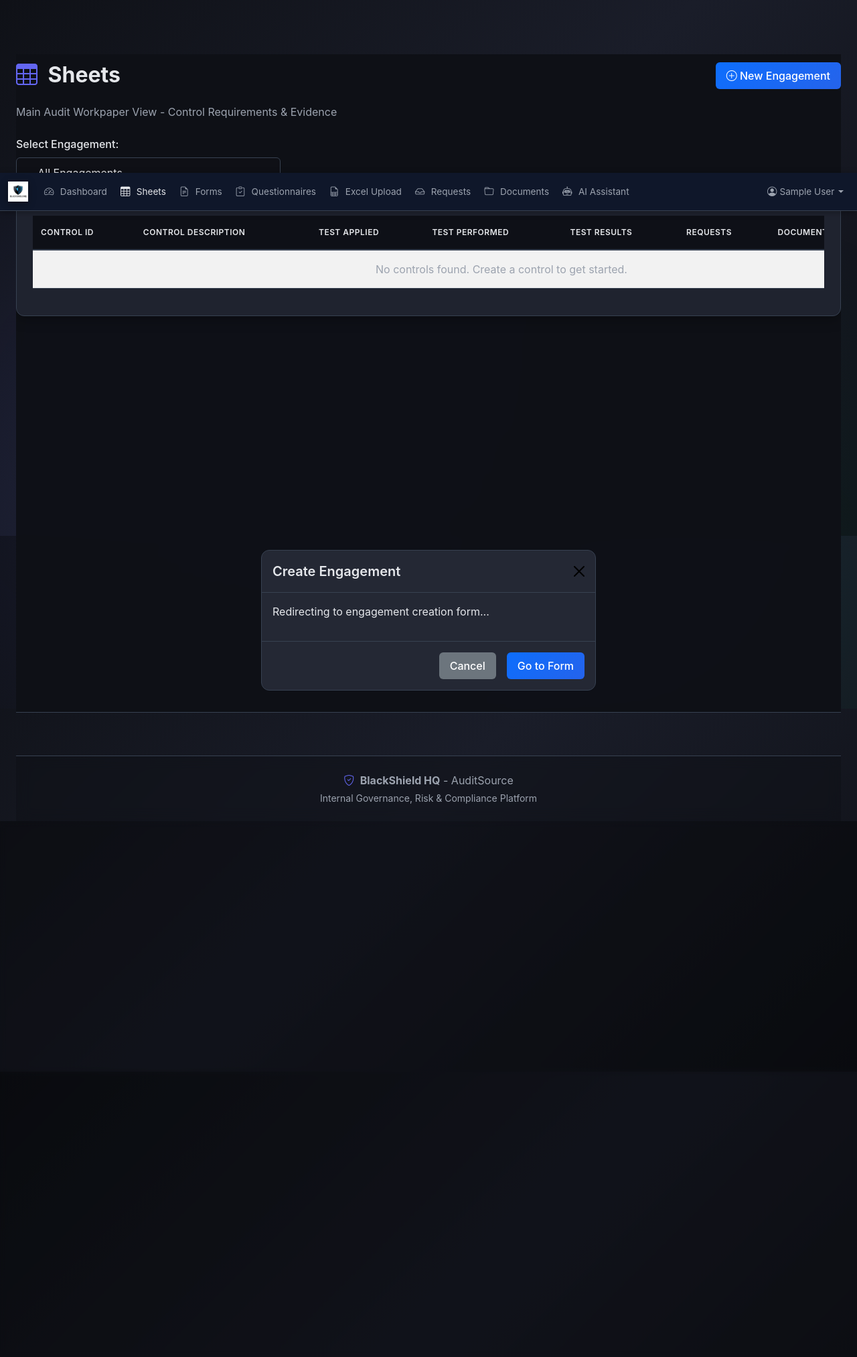
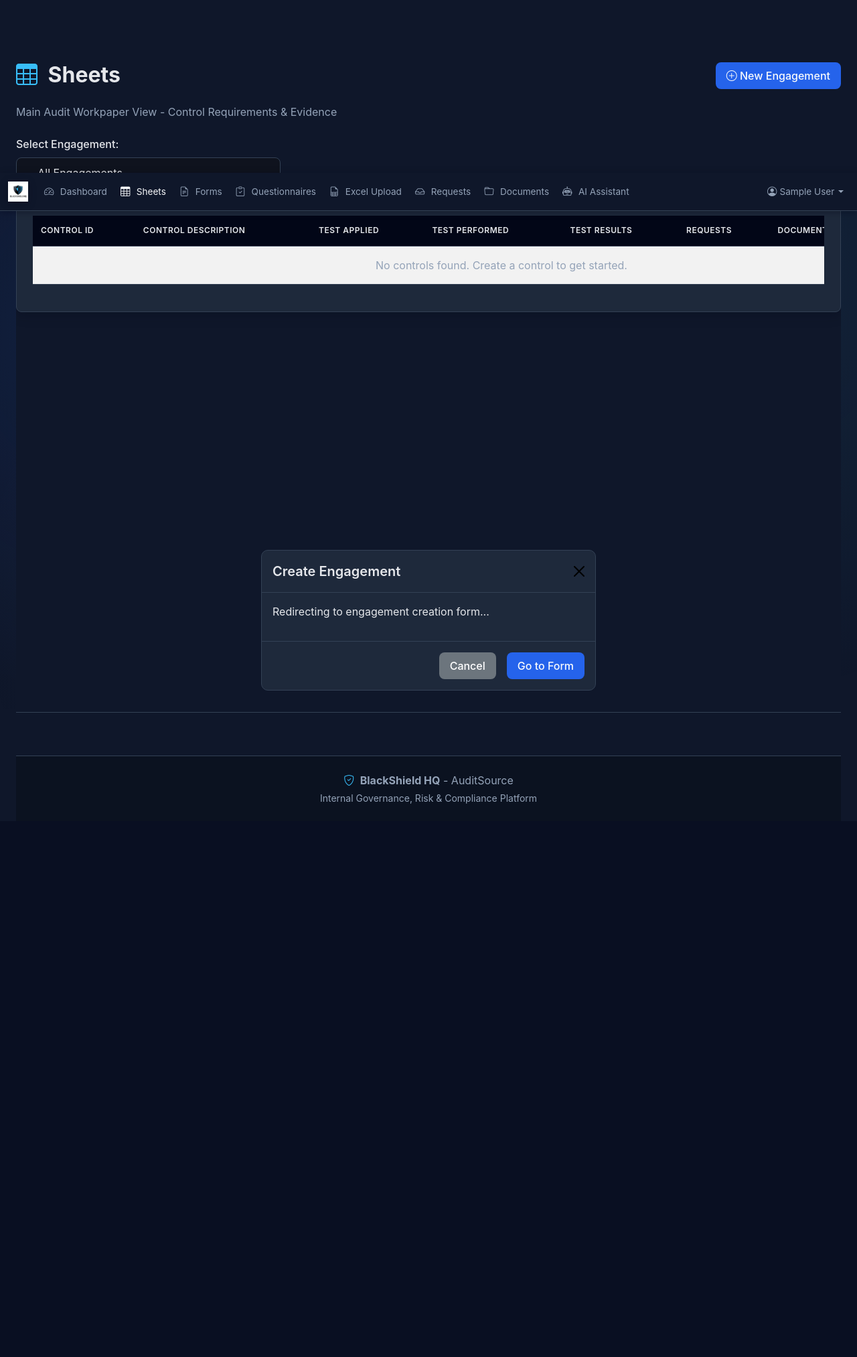
Before and after one commit to Shivubankar/test, a Django app: page /sheets/ in a window 1280 px wide, after a click on "New Engagement". Shown: the whole page at 67% size. Run offline with Django 5.2, Linux system fonts and the light colour scheme; the visitor is signed in with stand-in values (Sample User, id 1); data that the repository does not hold is empty.

Commit message:
background changes

```diff
--- a/audit/static/audit/css/style.css
+++ b/audit/static/audit/css/style.css
@@ -1,24 +1,24 @@
 /* BlackShield AuditSource - Dark Professional Theme */
 
 :root {
-    --bs-primary: #0d6efd;
-    --bs-dark: #1a1d29;
-    --bs-darker: #0f1117;
-    --bs-dark-light: #252936;
-    --bs-accent: #6366f1;
-    --bs-accent-light: #818cf8;
-    --bs-success: #10b981;
+    --bs-primary: #2563eb;
+    --bs-dark: #1e293b;
+    --bs-darker: #0f172a;
+    --bs-dark-light: #1e293b;
+    --bs-accent: #38bdf8;
+    --bs-accent-light: #7dd3fc;
+    --bs-success: #22c55e;
     --bs-warning: #f59e0b;
     --bs-danger: #ef4444;
     --bs-text: #e5e7eb;
-    --bs-text-muted: #9ca3af;
-    --bs-border: #374151;
+    --bs-text-muted: #94a3b8;
+    --bs-border: #334155;
     --navbar-height: 64px;
     --sheets-header-height: 240px;
 }
 
 body {
-    background: linear-gradient(135deg, #0f1117 0%, #1a1d29 50%, #0f1117 100%);
+    background: #0f172a;
     background-attachment: fixed;
     color: var(--bs-text);
     font-family: -apple-system, BlinkMacSystemFont, 'Segoe UI', Roboto, 'Helvetica Neue', Arial, sans-serif;
@@ -34,9 +34,9 @@ body::before {
     width: 100%;
     height: 100%;
     background-image:
-        radial-gradient(circle at 20% 50%, rgba(99, 102, 241, 0.1) 0%, transparent 50%),
-        radial-gradient(circle at 80% 80%, rgba(16, 185, 129, 0.08) 0%, transparent 50%),
-        radial-gradient(circle at 40% 20%, rgba(139, 92, 246, 0.05) 0%, transparent 50%);
+        radial-gradient(circle at 15% 30%, rgba(37, 99, 235, 0.12) 0%, transparent 45%),
+        radial-gradient(circle at 85% 20%, rgba(56, 189, 248, 0.08) 0%, transparent 50%),
+        radial-gradient(circle at 40% 80%, rgba(148, 163, 184, 0.06) 0%, transparent 55%);
     background-size: 100% 100%;
     pointer-events: none;
     z-index: 0;
@@ -85,7 +85,7 @@ body > * {
 .navbar-dark {
     background: #0f172a !important;
     border-bottom: 1px solid var(--bs-border);
-    box-shadow: 0 2px 10px rgba(0, 0, 0, 0.3);
+    box-shadow: 0 2px 10px rgba(2, 6, 23, 0.35);
 }
 
 .navbar {
@@ -103,7 +103,7 @@ body > * {
     height: 30px;
     width: auto;
     display: block;
-    filter: drop-shadow(0 2px 6px rgba(0, 0, 0, 0.35));
+    filter: drop-shadow(0 2px 6px rgba(2, 6, 23, 0.4));
 }
 
 .navbar-text {
@@ -120,7 +120,7 @@ body > * {
 .navbar .nav-link:hover,
 .navbar .nav-link:focus,
 .navbar .nav-link.active {
-    color: var(--bs-text) !important;
+    color: #f8fafc !important;
 }
 
 .navbar .nav-link i {
@@ -137,9 +137,9 @@ body > * {
 }
 
 .navbar .dropdown-menu {
-    background: #111827;
+    background: #0b1220;
     border: 1px solid var(--bs-border);
-    box-shadow: 0 8px 24px rgba(0, 0, 0, 0.35);
+    box-shadow: 0 8px 24px rgba(2, 6, 23, 0.45);
 }
 
 .navbar .dropdown-item {
@@ -150,7 +150,7 @@ body > * {
 
 .navbar .dropdown-item:hover,
 .navbar .dropdown-item:focus {
-    background: rgba(255, 255, 255, 0.06);
+    background: rgba(37, 99, 235, 0.12);
     color: var(--bs-text);
 }
 
@@ -160,16 +160,15 @@ body > * {
 
 /* Cards */
 .card {
-    background: rgba(37, 41, 54, 0.8);
-    backdrop-filter: blur(10px);
+    background: #1e293b;
     border: 1px solid var(--bs-border);
-    border-radius: 12px;
-    box-shadow: 0 4px 20px rgba(0, 0, 0, 0.3);
+    border-radius: 8px;
+    box-shadow: 0 4px 18px rgba(2, 6, 23, 0.25);
     color: var(--bs-text);
 }
 
 .card-header {
-    background: rgba(15, 17, 23, 0.6);
+    background: #0f172a;
     border-bottom: 1px solid var(--bs-border);
     color: var(--bs-text);
     font-weight: 600;
@@ -186,14 +185,14 @@ body > * {
 }
 
 .table thead th {
-    background: rgba(15, 17, 23, 0.8) !important;
+    background: #020617 !important;
     color: var(--bs-text) !important;
-    border-bottom: 2px solid var(--bs-border);
+    border-bottom: 1px solid var(--bs-border);
     font-weight: 600;
     text-transform: uppercase;
     font-size: 0.75rem;
     letter-spacing: 0.5px;
-    padding: 1rem 0.75rem;
+    padding: 0.85rem 0.75rem;
 }
 
 .table tbody td {
@@ -203,18 +202,18 @@ body > * {
 }
 
 .table-hover tbody tr:hover {
-    background: rgba(99, 102, 241, 0.1);
+    background: rgba(37, 99, 235, 0.12);
     transition: background 0.2s;
 }
 
 .table-striped tbody tr:nth-of-type(odd) {
-    background: rgba(255, 255, 255, 0.02);
+    background: rgba(15, 23, 42, 0.4);
 }
 
 /* Locked rows */
 .locked-row {
-    background: rgba(59, 130, 246, 0.1) !important;
-    opacity: 0.9;
+    background: rgba(37, 99, 235, 0.12) !important;
+    opacity: 0.95;
     border-left: 3px solid var(--bs-primary);
 }
 
@@ -230,32 +229,32 @@ body > * {
 }
 
 .status-Open {
-    background: rgba(245, 158, 11, 0.2);
-    color: #fbbf24;
-    border: 1px solid rgba(245, 158, 11, 0.3);
+    background: rgba(245, 158, 11, 0.15);
+    color: #fde68a;
+    border: 1px solid rgba(245, 158, 11, 0.35);
 }
 
 .status-In-Review {
-    background: rgba(59, 130, 246, 0.2);
-    color: #60a5fa;
-    border: 1px solid rgba(59, 130, 246, 0.3);
+    background: rgba(37, 99, 235, 0.15);
+    color: #bfdbfe;
+    border: 1px solid rgba(37, 99, 235, 0.35);
 }
 
 .status-Accepted {
-    background: rgba(16, 185, 129, 0.2);
-    color: #34d399;
-    border: 1px solid rgba(16, 185, 129, 0.3);
+    background: rgba(34, 197, 94, 0.15);
+    color: #bbf7d0;
+    border: 1px solid rgba(34, 197, 94, 0.35);
 }
 
 .status-Returned {
-    background: rgba(239, 68, 68, 0.2);
-    color: #f87171;
-    border: 1px solid rgba(239, 68, 68, 0.3);
+    background: rgba(239, 68, 68, 0.15);
+    color: #fecaca;
+    border: 1px solid rgba(239, 68, 68, 0.35);
 }
 
 /* Buttons */
 .btn {
-    border-radius: 6px;
+    border-radius: 8px;
     font-weight: 500;
     padding: 0.5rem 1rem;
     transition: all 0.2s;
@@ -263,41 +262,38 @@ body > * {
 }
 
 .btn-primary {
-    background: linear-gradient(135deg, var(--bs-primary) 0%, #2563eb 100%);
-    color: white;
+    background: #2563eb;
+    color: #f8fafc;
 }
 
 .btn-primary:hover {
-    background: linear-gradient(135deg, #2563eb 0%, #1d4ed8 100%);
-    transform: translateY(-1px);
-    box-shadow: 0 4px 12px rgba(13, 110, 253, 0.4);
+    background: #1d4ed8;
+    box-shadow: 0 4px 12px rgba(37, 99, 235, 0.35);
 }
 
 .btn-success {
-    background: linear-gradient(135deg, var(--bs-success) 0%, #059669 100%);
-    color: white;
+    background: #22c55e;
+    color: #0f172a;
 }
 
 .btn-success:hover {
-    background: linear-gradient(135deg, #059669 0%, #047857 100%);
-    transform: translateY(-1px);
-    box-shadow: 0 4px 12px rgba(16, 185, 129, 0.4);
+    background: #16a34a;
+    box-shadow: 0 4px 12px rgba(34, 197, 94, 0.35);
 }
 
 .btn-danger {
-    background: linear-gradient(135deg, var(--bs-danger) 0%, #dc2626 100%);
-    color: white;
+    background: #ef4444;
+    color: #f8fafc;
 }
 
 .btn-danger:hover {
-    background: linear-gradient(135deg, #dc2626 0%, #b91c1c 100%);
-    transform: translateY(-1px);
-    box-shadow: 0 4px 12px rgba(239, 68, 68, 0.4);
+    background: #dc2626;
+    box-shadow: 0 4px 12px rgba(239, 68, 68, 0.35);
 }
 
 .btn-warning {
-    background: linear-gradient(135deg, var(--bs-warning) 0%, #d97706 100%);
-    color: white;
+    background: #f59e0b;
+    color: #0f172a;
 }
 
 .btn-outline-primary {
@@ -335,18 +331,18 @@ body > * {
 
 /* Forms */
 .form-control, .form-select {
-    background: rgba(15, 17, 23, 0.6);
+    background: #0f172a;
     border: 1px solid var(--bs-border);
     color: var(--bs-text);
-    border-radius: 6px;
+    border-radius: 8px;
     padding: 0.6rem 0.75rem;
 }
 
 .form-control:focus, .form-select:focus {
-    background: rgba(15, 17, 23, 0.8);
-    border-color: var(--bs-accent);
+    background: #0f172a;
+    border-color: var(--bs-primary);
     color: var(--bs-text);
-    box-shadow: 0 0 0 3px rgba(99, 102, 241, 0.1);
+    box-shadow: 0 0 0 3px rgba(37, 99, 235, 0.2);
 }
 
 .form-control::placeholder {
@@ -367,30 +363,29 @@ body > * {
 }
 
 .alert-success {
-    background: rgba(16, 185, 129, 0.2);
-    color: #34d399;
+    background: rgba(34, 197, 94, 0.15);
+    color: #bbf7d0;
     border-left: 4px solid var(--bs-success);
 }
 
 .alert-danger {
-    background: rgba(239, 68, 68, 0.2);
-    color: #f87171;
+    background: rgba(239, 68, 68, 0.15);
+    color: #fecaca;
     border-left: 4px solid var(--bs-danger);
 }
 
 .alert-warning {
-    background: rgba(245, 158, 11, 0.2);
-    color: #fbbf24;
+    background: rgba(245, 158, 11, 0.15);
+    color: #fde68a;
     border-left: 4px solid var(--bs-warning);
 }
 
 /* Modals */
 .modal-content {
-    background: rgba(37, 41, 54, 0.98);
+    background: #1e293b;
     border: 1px solid var(--bs-border);
-    border-radius: 12px;
+    border-radius: 10px;
     color: var(--bs-text);
-    backdrop-filter: blur(20px);
 }
 
 .modal-header {
@@ -419,8 +414,7 @@ body > * {
 }
 
 .modal-backdrop {
-    background: rgba(0, 0, 0, 0.7);
-    backdrop-filter: blur(4px);
+    background: rgba(2, 6, 23, 0.8);
     z-index: 1050;
 }
 
@@ -446,7 +440,7 @@ body > * {
 
 .file-icon:hover {
     color: var(--bs-accent-light) !important;
-    transform: scale(1.1);
+    transform: scale(1.05);
 }
 
 /* Text colors */
@@ -496,8 +490,7 @@ h2 {
 
 /* Footer */
 footer {
-    background: rgba(15, 17, 23, 0.5);
-    backdrop-filter: blur(10px);
+    background: #0b1220;
 }
 
 /* Engagement selector */
@@ -544,11 +537,10 @@ h4, h5 {
     position: sticky;
     top: var(--navbar-height);
     z-index: 1050;
-    background: rgba(15, 17, 23, 0.98);
+    background: #0f172a;
     padding-top: 0.75rem;
     padding-bottom: 0.25rem;
     border-bottom: 1px solid var(--bs-border);
-    backdrop-filter: blur(6px);
     transition: padding 0.2s ease, box-shadow 0.2s ease;
 }
 
@@ -562,7 +554,7 @@ h4, h5 {
     position: sticky;
     top: 0;
     z-index: 2;
-    background: rgba(15, 17, 23, 0.98) !important;
+    background: #020617 !important;
 }
 
 /* Requests sticky layout */
@@ -650,17 +642,17 @@ h4, h5 {
 }
 
 .document-list::-webkit-scrollbar-track {
-    background: rgba(255, 255, 255, 0.05);
+    background: rgba(2, 6, 23, 0.5);
     border-radius: 3px;
 }
 
 .document-list::-webkit-scrollbar-thumb {
-    background: rgba(255, 255, 255, 0.15);
+    background: rgba(148, 163, 184, 0.25);
     border-radius: 3px;
 }
 
 .document-list::-webkit-scrollbar-thumb:hover {
-    background: rgba(255, 255, 255, 0.25);
+    background: rgba(148, 163, 184, 0.4);
 }
 
 /* Vertical document item - one per line */
```
